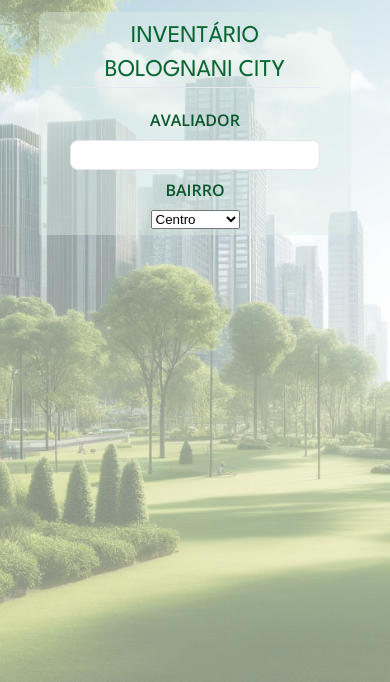
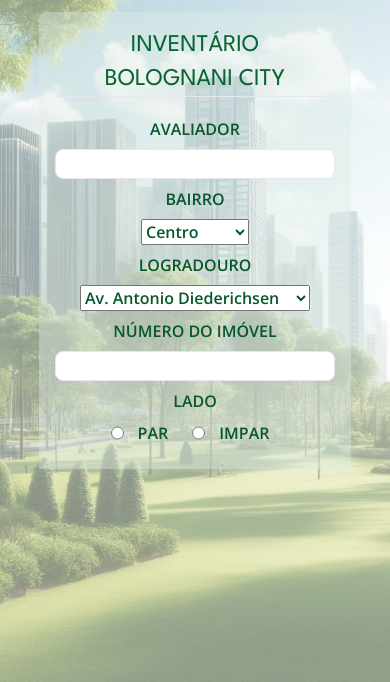
Before and after one commit to LucasGBCS/Arboscan, a plain HTML site: page index.html in a window 390 px wide. Shown: the part 162-844 px from the top of the page. Drawn offline with nearby package versions, Linux system fonts and the light colour scheme.

Commit message:
media query

```diff
--- a/index.html
+++ b/index.html
@@ -24,15 +24,36 @@
                 <div class="fieldset-wrapper">
                     <div class="input-wrapper">
                         <Label for="event-Appraiser">Avaliador</Label>
-                        <input type="text" id="event-Appraiser">
+                        <input type="text" name="event-Appraiser" id="event-Appraiser">
                     </div>
                     <div class="input-wrapper">
                         <Label for="event-city">Bairro</Label>
                         <select name="event-city" id="event-city">
                             <option value="centro">Centro</option>
                             <option value="vila-fatima">Vila Fatima</option>
+                        </select>
+                    </div>
+                    <div class="input-wrapper">
+                        <Label for="event-address">Logradouro</Label>
+                        <select name="event-address" id="event-address">
+                            <option value="av.antonio-diederichsen">Av. Antonio Diederichsen</option>
+                            <option value="stelio-machado">R. Stelio Machado Loureiro</option>
+                        </select>
+                    </div>
+                    <div class="input-wrapper">
+                        <Label for="event-Number">Número do Imóvel</Label>
+                        <input class="input-number" type="number" name="event-Number" id="event-Number">
+                    </div>
+                    <div class="input-wrapper">
+                        <label>Lado</label>
+                    </div>
+                    <div class="input-radio">
 
-                        </select>
+                        <input type="radio" name="event-side" id="event-side">
+                        <Label for="event-side">Par</Label>
+
+                        <input type="radio" name="event-side" id="event-side">
+                        <Label for="event-side">Impar</Label>
                     </div>
 
                 </div>
--- a/style.css
+++ b/style.css
@@ -16,7 +16,7 @@ body {
 
 body::before {
     content: "";
-    position: absolute;
+    position: fixed;
     top: 0;
     left: 0;
     right: 0;
@@ -26,12 +26,14 @@ body::before {
     background-position: center;
     background-size: cover;
     opacity: 0.5; /* Ajuste a opacidade conforme necessário */
+
     z-index: -1;
 }
 
 
 .page {
     width: 80vw;
+    min-width: 80vw;
     margin: 0 auto;
 }
 header {
@@ -53,9 +55,10 @@ form{
     background-color: rgba(221, 236, 228, 0.411);
     min-height: 200px;
 
+
     display: flex;
     flex-direction: column;
-    padding: 2% 10%;
+    padding: 1em;
     gap: 30px;
     text-transform: uppercase;
 }
@@ -80,7 +83,8 @@ fieldset legend {
 }
 
 .input-wrapper label,
-.input-checkbox {
+.input-radio,
+.input-wrapper select {
     color: rgb(7, 87, 44);
     font-family: "Open Sans", serif;
     font-size: 1.0em;
@@ -99,3 +103,19 @@ fieldset legend {
     border: 1px solid #E6E6F0;
     margin-bottom: 8px;
 }
+
+.input-radio {
+    text-align: center;
+    display: flex;
+    flex-direction: row;
+    justify-content: center;
+    gap: 5%;
+
+}
+.input-radio label {
+    margin-right: 10px
+
+}
+.input-radio input {
+
+}
```
